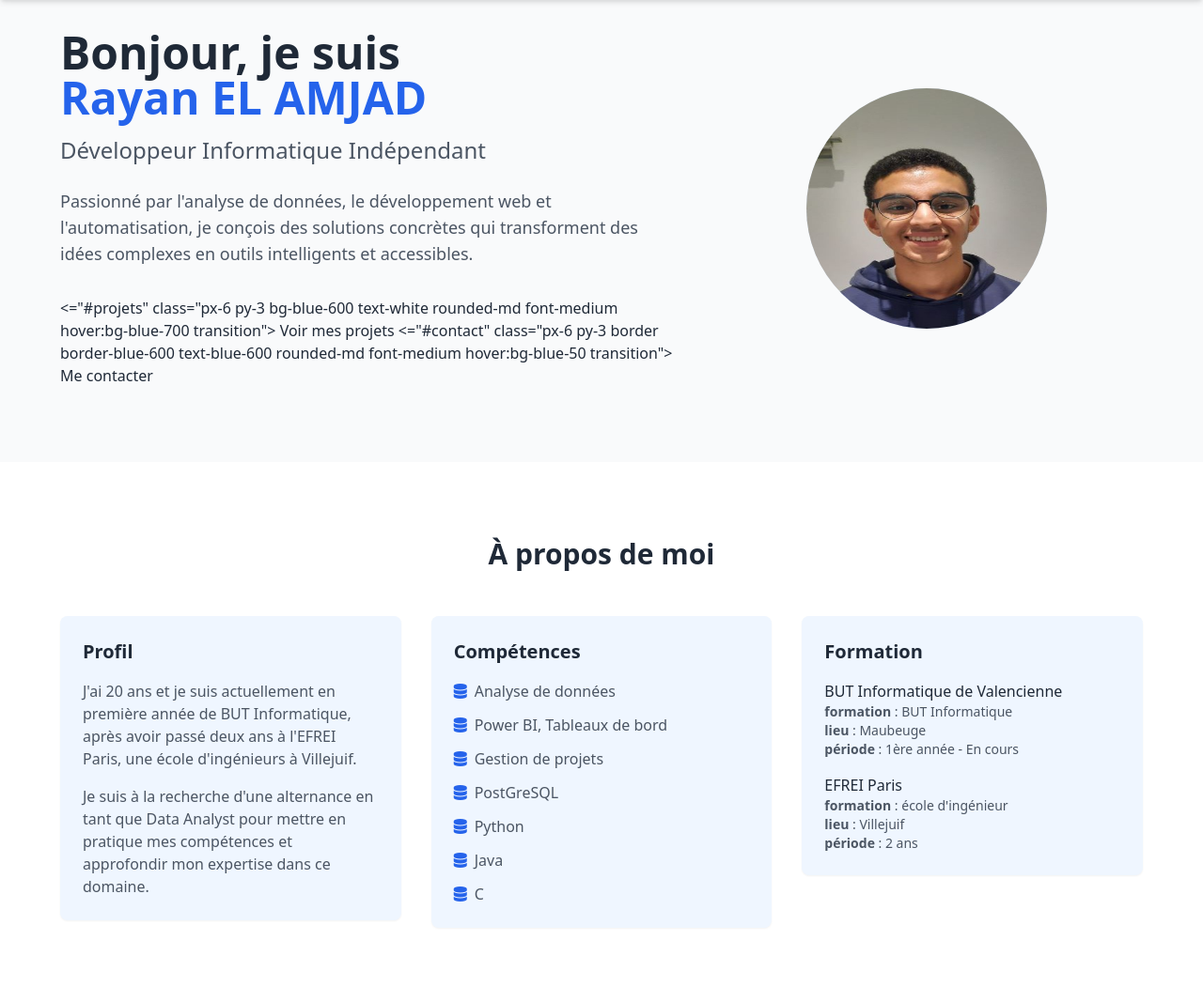
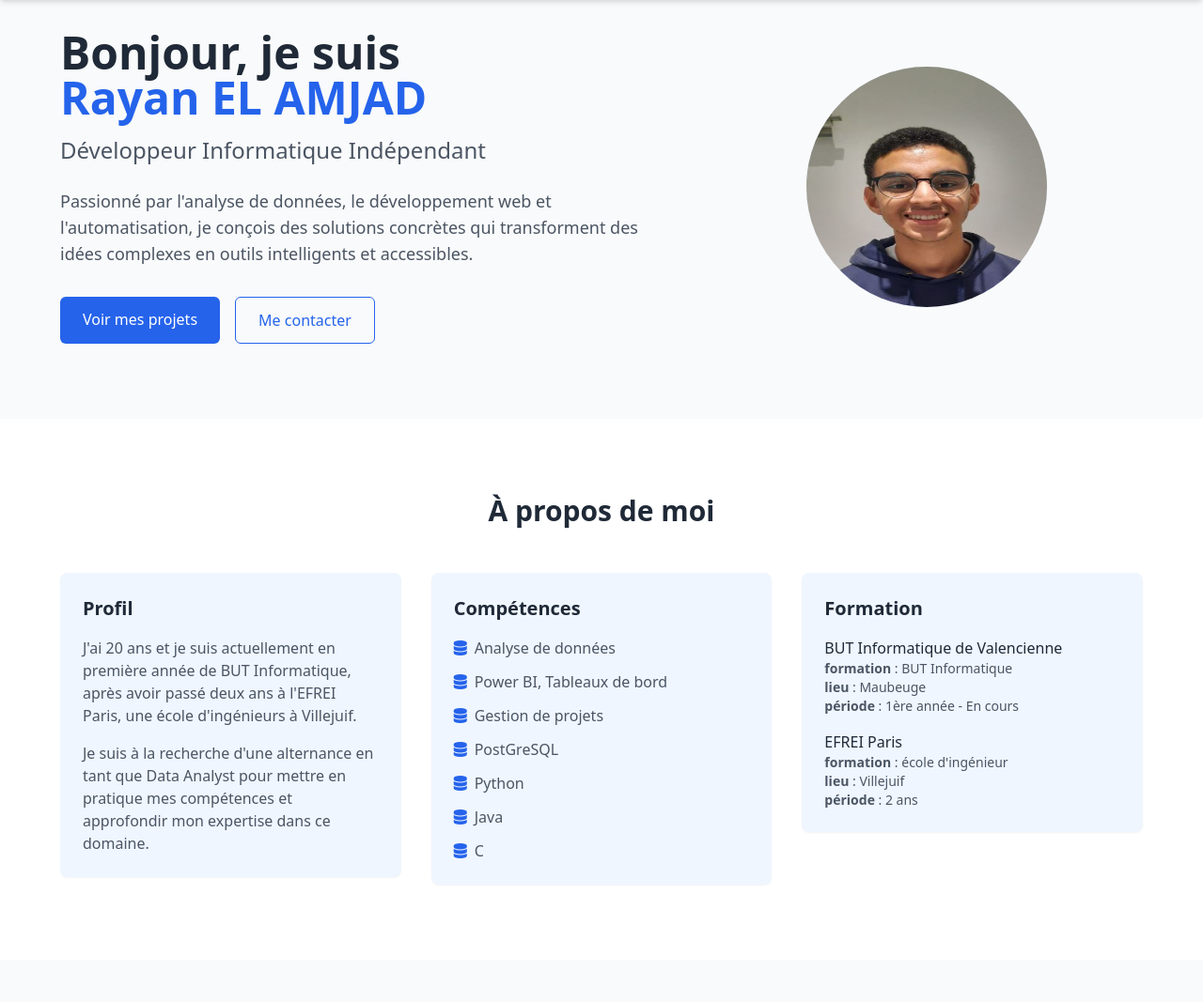
Before and after one commit to rayanoww78/Monportfolio, a Flask app: page / in a window 1280 px wide. Shown: the part 64-1131 px from the top of the page at 94% size. Run offline with Flask 3, Linux system fonts and the light colour scheme.

Commit message:
Update index.html
oublie de modification du" a href"

```diff
--- a/templates/index.html
+++ b/templates/index.html
@@ -66,10 +66,10 @@
                     {{ data.info.description }}
                 </p>
                 <div class="flex flex-wrap gap-4">
-                    <="#projets" class="px-6 py-3 bg-blue-600 text-white rounded-md font-medium hover:bg-blue-700 transition">
+                    <a href="#projets" class="px-6 py-3 bg-blue-600 text-white rounded-md font-medium hover:bg-blue-700 transition">
                         Voir mes projets
                     </a>
-                    <="#contact" class="px-6 py-3 border border-blue-600 text-blue-600 rounded-md font-medium hover:bg-blue-50 transition">
+                    <a href="#contact" class="px-6 py-3 border border-blue-600 text-blue-600 rounded-md font-medium hover:bg-blue-50 transition">
                         Me contacter
                     </a>
                 </div>
```
